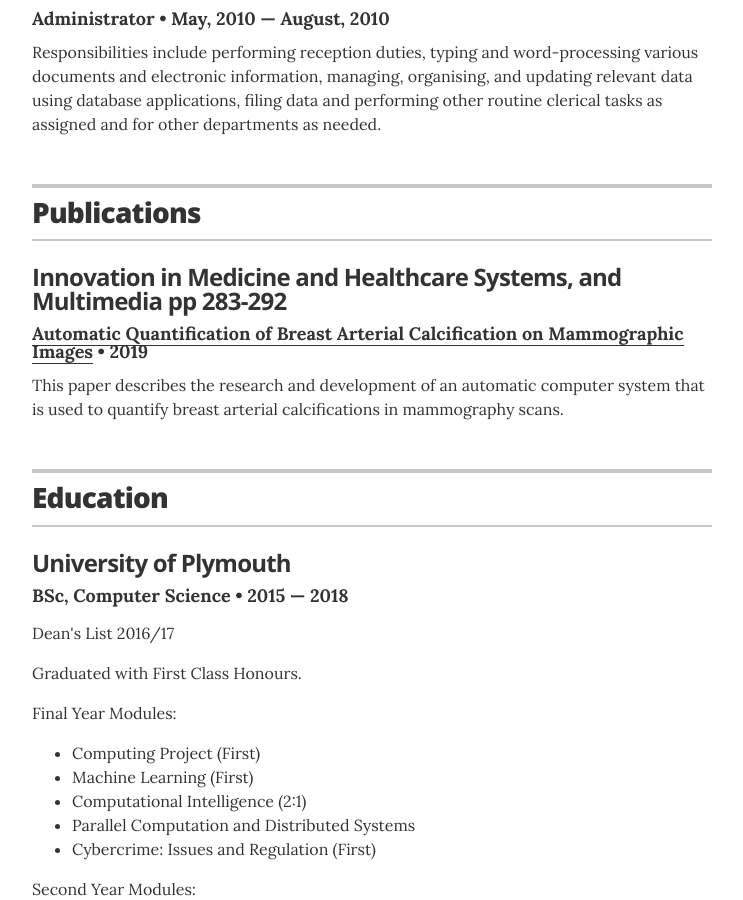
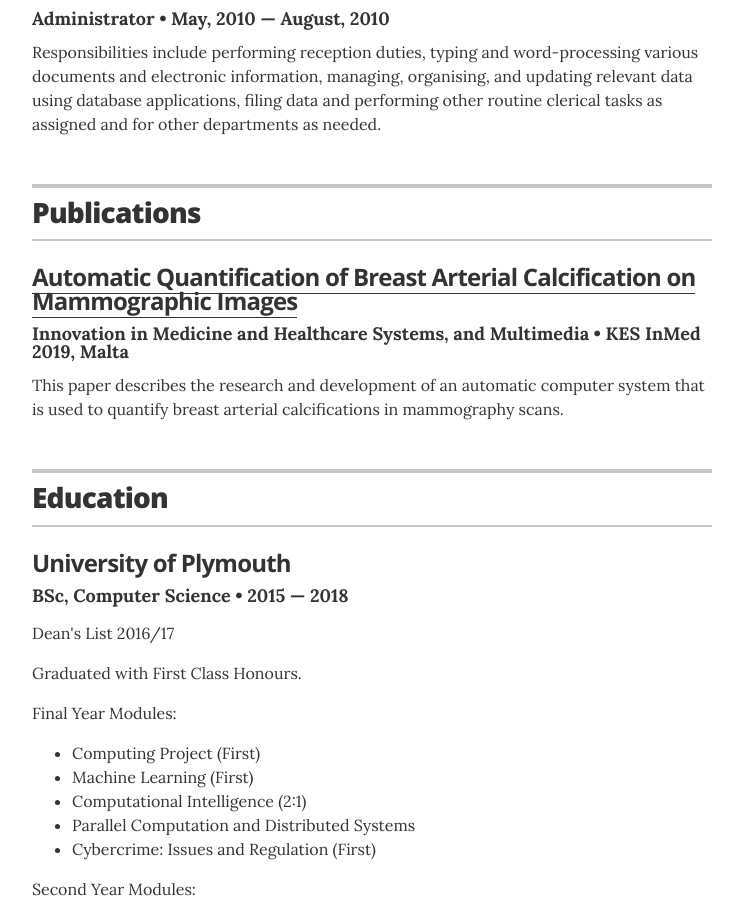
Before and after one commit to nmazidi/nmazidi.github.io, a Jekyll site: the page built from index.html, in a window 1280 px wide and 900 px high, scrolled down 1268 px. Shown: the whole window, without its empty margins (268-1011 px from the left). Built offline with Jekyll 4.4.1, drawn with Linux system fonts in a browser that asks for light colours.

Commit message:
publication edit

```diff
--- a/_data/recognitions.yml
+++ b/_data/recognitions.yml
@@ -1,5 +1,5 @@
 # Publications
-- award: Innovation in Medicine and Healthcare Systems, and Multimedia pp 283-292
-  organization: <a href="https://link.springer.com/chapter/10.1007%2F978-981-13-8566-7_28">Automatic Quantification of Breast Arterial Calcification on Mammographic Images</a>
-  year: 2019
+- award: <a href="https://link.springer.com/chapter/10.1007%2F978-981-13-8566-7_28">Automatic Quantification of Breast Arterial Calcification on Mammographic Images</a>
+  organization: Innovation in Medicine and Healthcare Systems, and Multimedia
+  year: KES InMed 2019, Malta
   summary: This paper describes the research and development of an automatic computer system that is used to quantify breast arterial calcifications in mammography scans.
```
